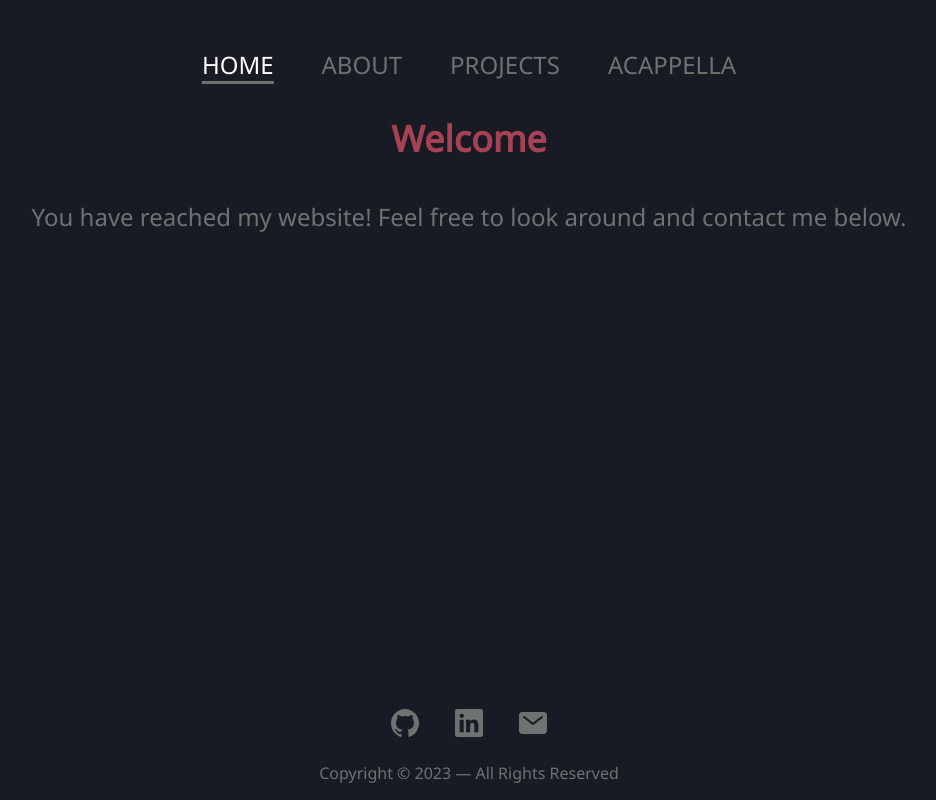
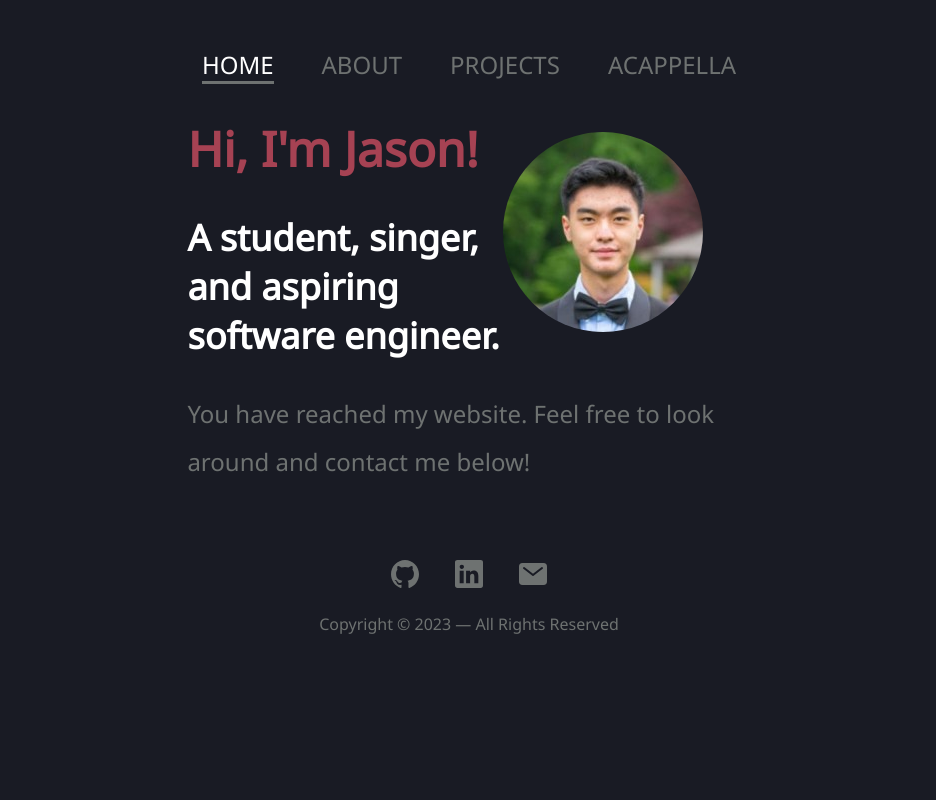
Before and after one commit to nosaj9/portfolio-site, a React (Create React App) app: page / in a window 1280 px wide. Shown: the whole page, without its empty margins (171-1107 px from the left). Built offline with nearby package versions, Linux system fonts and the light colour scheme.

Commit message:
added to home page

```diff
--- a/src/components/Footer.scss
+++ b/src/components/Footer.scss
@@ -2,9 +2,8 @@
 
 footer {
     // padding: 1rem;
+    margin-top: 3rem;
     background-color: $background-color;
-    background-attachment: scroll;
-    position: fixed;
     bottom: 0;
     width: 100%;
     text-align: center;
--- a/src/pages/About.tsx
+++ b/src/pages/About.tsx
@@ -9,7 +9,7 @@ const About = () => {
 
             <h1>A little bit about me..</h1>
             <p>
-                Hi, I'm Jason! I'm a <span className="highlight">computer science</span> major studying at the University of Maryland, College Park where I'm also currently part
+                I'm a <span className="highlight">computer science</span> major studying at the University of Maryland, College Park where I'm also currently part
                 of the Advanced Cybersecurity Experience for Students (ACES) Program.
                 After graduating, I hope to be a <span className="highlight">software engineer</span>!
             </p>
--- a/src/pages/Home.tsx
+++ b/src/pages/Home.tsx
@@ -4,8 +4,10 @@ import "./style.scss";
 const Home = () => {
     return (
         <div className="Home">
-            <h2>Welcome</h2>
-            <p>You have reached my website! Feel free to look around and contact me below.</p>
+            <img src={require("../files/headshot.jpg")} alt="me"/>
+            <h1>Hi, I'm Jason!</h1>
+            <h2>A student, singer, and aspiring software engineer.</h2>
+            <p>You have reached my website. Feel free to look around and contact me below!</p>
         </div>
     )
 }
--- a/src/pages/style.scss
+++ b/src/pages/style.scss
@@ -75,12 +75,25 @@ div {
     }
 }
 
-.Home > h2 {
-    color: $header-color;
+.Home {
+    margin-left: 28%;
+    margin-right: 28%;
+    text-align: left;
+
+    h1 {
+        color: $header-color;
+        text-align: left;
+    }
+
+    p {
+        color: $text-color;
+        line-height: 3rem;
+    }
+
+    img {
+        border-radius: 50%;
+        float: right;
+        margin-top: 3rem;
+        margin-right: 3rem;
+    }
 }
-
-.Home > p {
-    text-align: center;
-    color: $text-color;
-    line-height: 3rem;
-}
```
Also changed, not shown: src/files/headshot.jpg (added).
